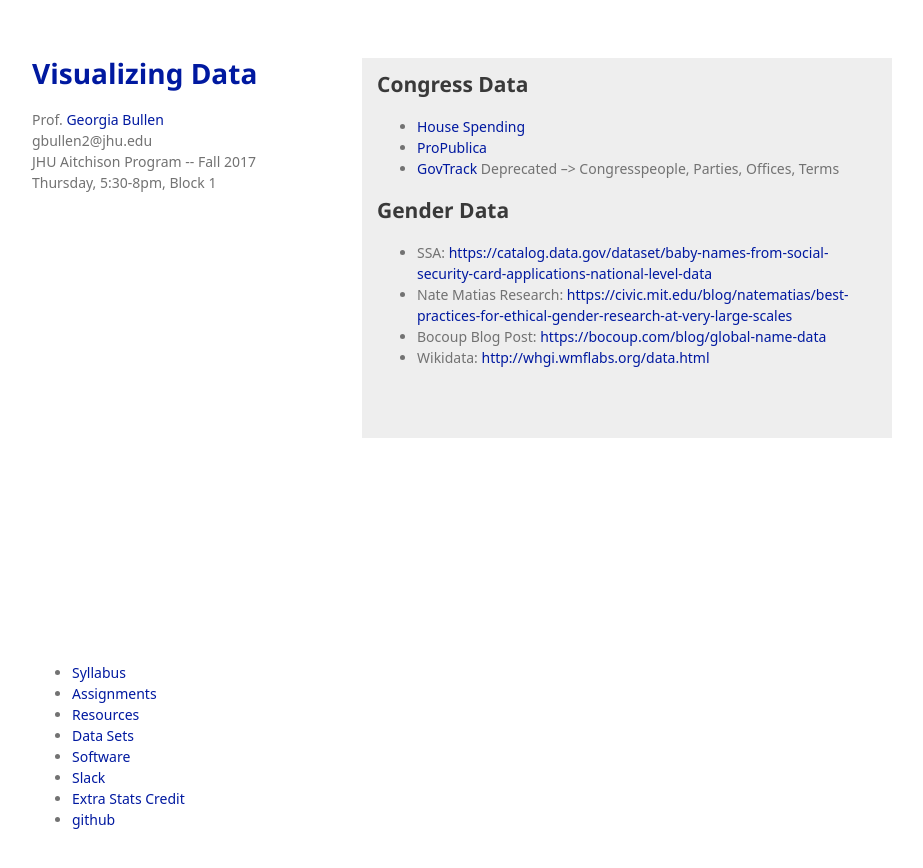
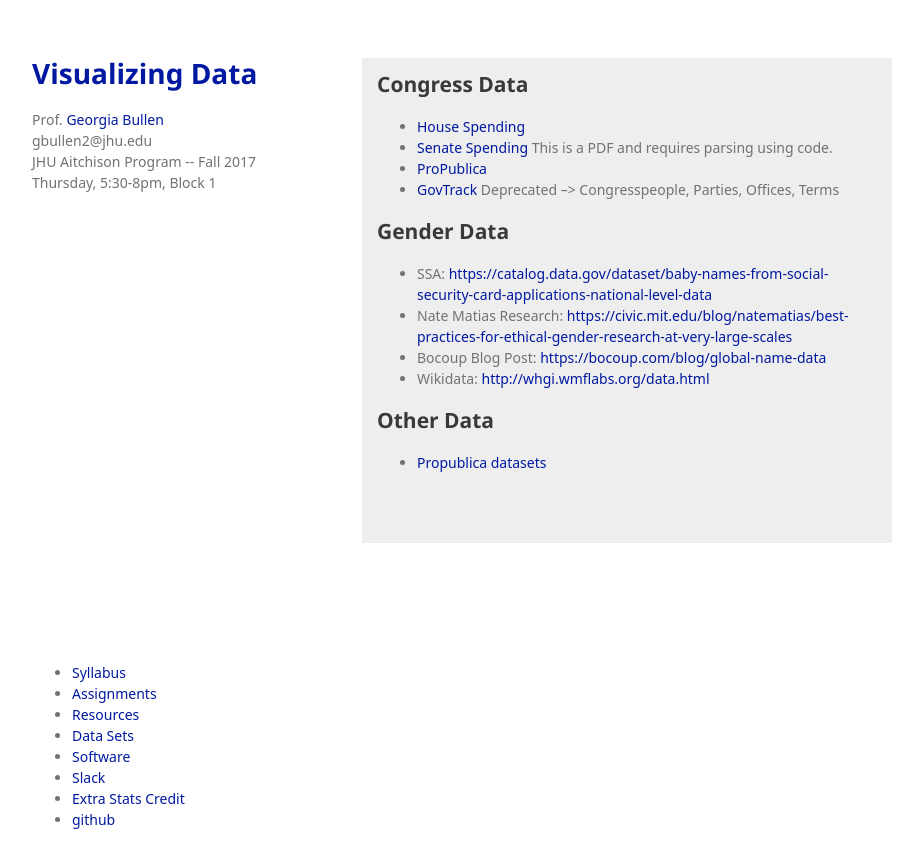
Before and after one commit to georgiamoon/jhu-dv-2017, a Jekyll site: the page built from data-sets.md, in a window 1280 px wide. Shown: the top 868 px of the page, without its empty margins (178-1101 px from the left). Built offline with Jekyll 4.4.1, drawn with Linux system fonts in a browser that asks for light colours; some web fonts are replaced; our own code applies the rules of GitHub Pages for plain Markdown files; a script that is not in the unit is left out.

Commit message:
Update data-sets.md

```diff
--- a/data-sets.md
+++ b/data-sets.md
@@ -1,6 +1,7 @@
 ## Congress Data
 
 - [House Spending](https://disbursements.house.gov/archive.shtml)
+- [Senate Spending](https://www.senate.gov/legislative/common/generic/report_secsen.htm) This is a PDF and requires parsing using code.
 - [ProPublica](https://projects.propublica.org/api-docs/congress-api/members/)
 - [GovTrack](https://www.govtrack.us) Deprecated --> Congresspeople, Parties, Offices, Terms
 
@@ -10,3 +11,7 @@
 - Nate Matias Research: [https://civic.mit.edu/blog/natematias/best-practices-for-ethical-gender-research-at-very-large-scales](https://civic.mit.edu/blog/natematias/best-practices-for-ethical-gender-research-at-very-large-scales)
 - Bocoup Blog Post: [https://bocoup.com/blog/global-name-data](https://bocoup.com/blog/global-name-data)
 - Wikidata: [http://whgi.wmflabs.org/data.html](http://whgi.wmflabs.org/data.html)
+
+## Other Data
+
+- [Propublica datasets](https://www.propublica.org/datastore/datasets)
```
